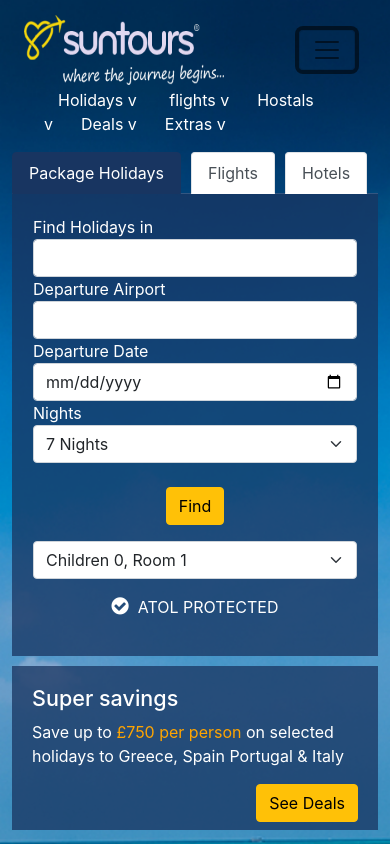
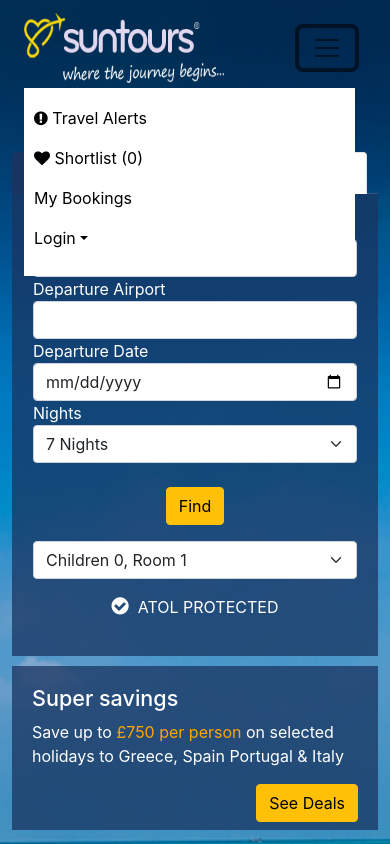
Before and after one commit to webdeveloper510/Design_react, a React (Create React App) app: page / in a window 390 px wide. Both pictures are taken after a click on the button "Toggle navigation". Shown: the top 844 px of the page. Built offline with nearby package versions, Linux system fonts and the light colour scheme.

Commit message:
responsive changes

```diff
--- a/src/Header/Header.js
+++ b/src/Header/Header.js
@@ -10,7 +10,7 @@
                 <button className="navbar-toggler" type="button" data-bs-toggle="collapse" data-bs-target="#navbarSupportedContent" aria-controls="navbarSupportedContent" aria-expanded="false" aria-label="Toggle navigation">
                 <span className="navbar-toggler-icon"></span>
                 </button>
-                <div className="collapse navbar-collapse text-right" id="navbarSupportedContent ">
+                <div className="collapse navbar-collapse" id="navbarSupportedContent">
                 <ul className="navbar-nav  mb-2 m-lg-auto">
                     <li className="nav-item">
                     <a className="nav-link " aria-current="page" href="#"><i class="fa fa-exclamation-circle"></i> Travel Alerts</a>
```
